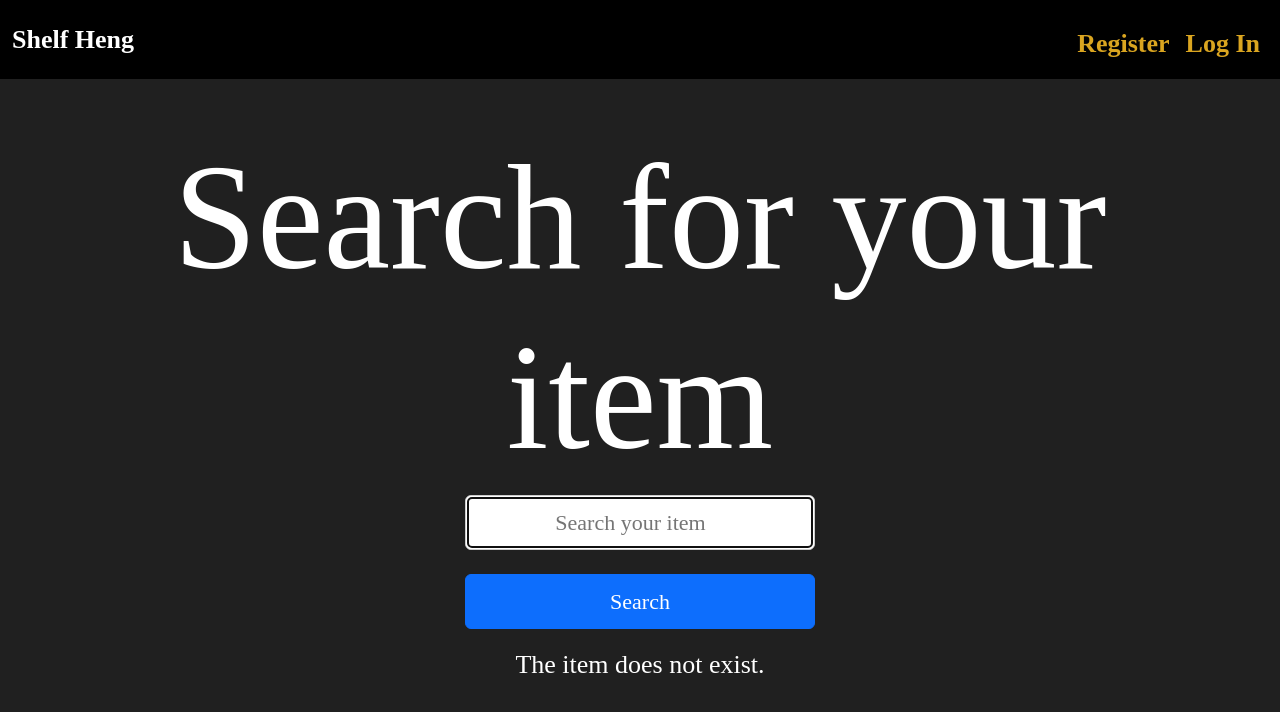
After one commit to PZJPANG/shelfheng, a Flask app: page /search in a window 1280 px wide. The commit adds this page. Shown: the top 712 px of the page. Run offline with Flask 3, Linux system fonts and the light colour scheme; some libraries are stand-ins or nearby versions.

Commit message:
done search function, with minor changes with the background of the index.

```diff
--- a/app.py
+++ b/app.py
@@ -1,5 +1,5 @@
 from cs50 import SQL
-from flask import Flask, flash, redirect, render_template, request, session
+from flask import Flask, flash, jsonify, redirect, render_template, request, session
 from flask_session import Session
 from werkzeug.security import check_password_hash, generate_password_hash
 
@@ -159,3 +159,12 @@ def delete():
                 db.execute("DELETE FROM items WHERE item_id = ?", item_id)
         return redirect("/item")
     return redirect("/item")
+
+@app.route("/search", methods=["GET", "POST"])
+def search():
+    items = []
+    if request.method == "POST":
+        q = request.form.get("q", "")
+        if q:
+            items = db.execute("SELECT name, place, shelf FROM items WHERE name LIKE ? AND user_id = ?", "%" + q + "%", session["user_id"])
+    return render_template("search.html", items=items)
--- a/templates/item.html
+++ b/templates/item.html
@@ -19,8 +19,10 @@ Item
         width: 100%;
         table-layout: fixed;
         border-collapse: collapse;
+        border-radius: 30px;
         border-spacing: 1px;
         text-align: center;
+
     }
 
     .item caption {
@@ -63,9 +65,6 @@ Item
     <form action="/delete" method="post">
     <div class="item" role="region" tabindex="0">
     <table>
-        <caption>
-            <p>Item</p>
-        </caption>
         <thead>
             <tr>
                 <th>Select</th>
--- /dev/null
+++ b/templates/search.html
@@ -0,0 +1,50 @@
+{% extends "layout.html" %}
+
+{% block title %}
+Search
+{% endblock %}
+
+{% block body %}
+
+    <h1 style="font-family: 'Times New Roman'; font-size: 150px;"> Search for your item </h1>
+
+    <style>
+        input {
+            width: 350px;
+            font-size: 22px;
+            padding: 10px 12px;
+            margin: 0px 0;
+            border-radius: 6px;
+            border: 1px solid #ccc;
+            box-sizing: border-box;
+            opacity: 1;
+            text-align: center;
+            font-family: 'Times New Roman';
+        }
+
+        div {
+            font-family: 'Times New Roman';
+            font-size: 26px;
+            text-align: center;
+        }
+
+    </style>
+
+
+    <form action="/search" method="POST">
+    <div class="mb-4">
+        <input autocomplete="off" autofocus name="q" placeholder="Search your item" type="search">
+    </div>
+        <button class="btn btn-primary" style="width: 350px; padding: 10px 12px; font-size: 22px; font-family: 'Times New Roman';" type="submit">Search</button>
+    </form>
+
+    <p></p>
+    {% if items%}
+        {% for item in items %}
+            <div>{{ item.name }} is at {{ item.place }} in {{ item.shelf }} shelf.</div>
+        {% endfor %}
+    {% else %}
+        <div>The item does not exist.</div>
+    {% endif %}
+
+{% endblock %}
```
Also changed, not shown: shelfheng.db, static/Marble_David.png, 2 other files.
